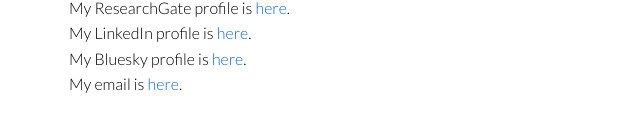
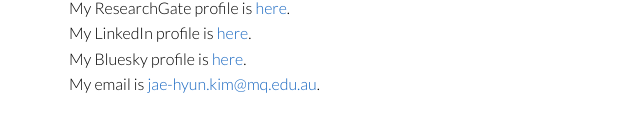
Before and after one commit to jaehyunkim240/jaehyunkim240.github.io, a plain HTML site: page index.html in a window 1280 px wide. Shown: the part 447-578 px from the top of the page, without its empty margins (311-951 px from the left). Drawn offline with Linux system fonts and the light colour scheme; some icons are missing.

Commit message:
Update index.html

```diff
--- a/index.html
+++ b/index.html
@@ -46,7 +46,7 @@ crossorigin="anonymous"
 <p style="margin-top: 0; margin-bottom: 0;">My ResearchGate profile is <a href='https://www.researchgate.net/profile/Jae-Hyun-Kim-4' target="_blank">here</a>.
 <p style="margin-top: 0; margin-bottom: 0;">My LinkedIn profile is <a href='https://www.linkedin.com/in/jaehyunkim240/' target="_blank">here</a>.
 <p style="margin-top: 0; margin-bottom: 0;">My Bluesky profile is <a href='https://bsky.app/profile/jaehyunkim.bsky.social' target="_blank">here</a>.
-<p style="margin-top: 0; margin-bottom: 0;">My email is <a href="mailto:jae-hyun.kim@mq.edu.au">here</a>.</p>
+<p style="margin-top: 0; margin-bottom: 0;">My email is <a href="mailto:jae-hyun.kim@mq.edu.au">jae-hyun.kim@mq.edu.au</a>.</p>
 </div>
 </section>
 </body>
```
